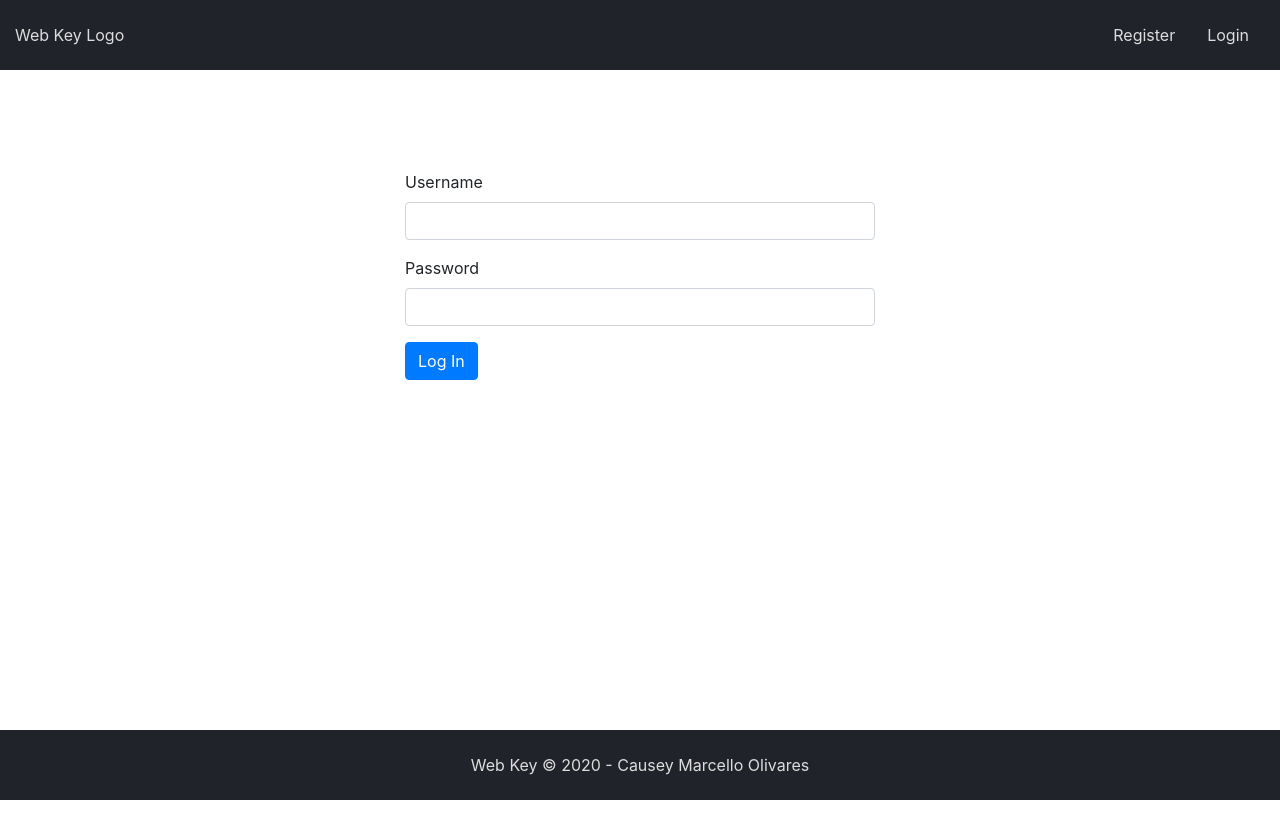
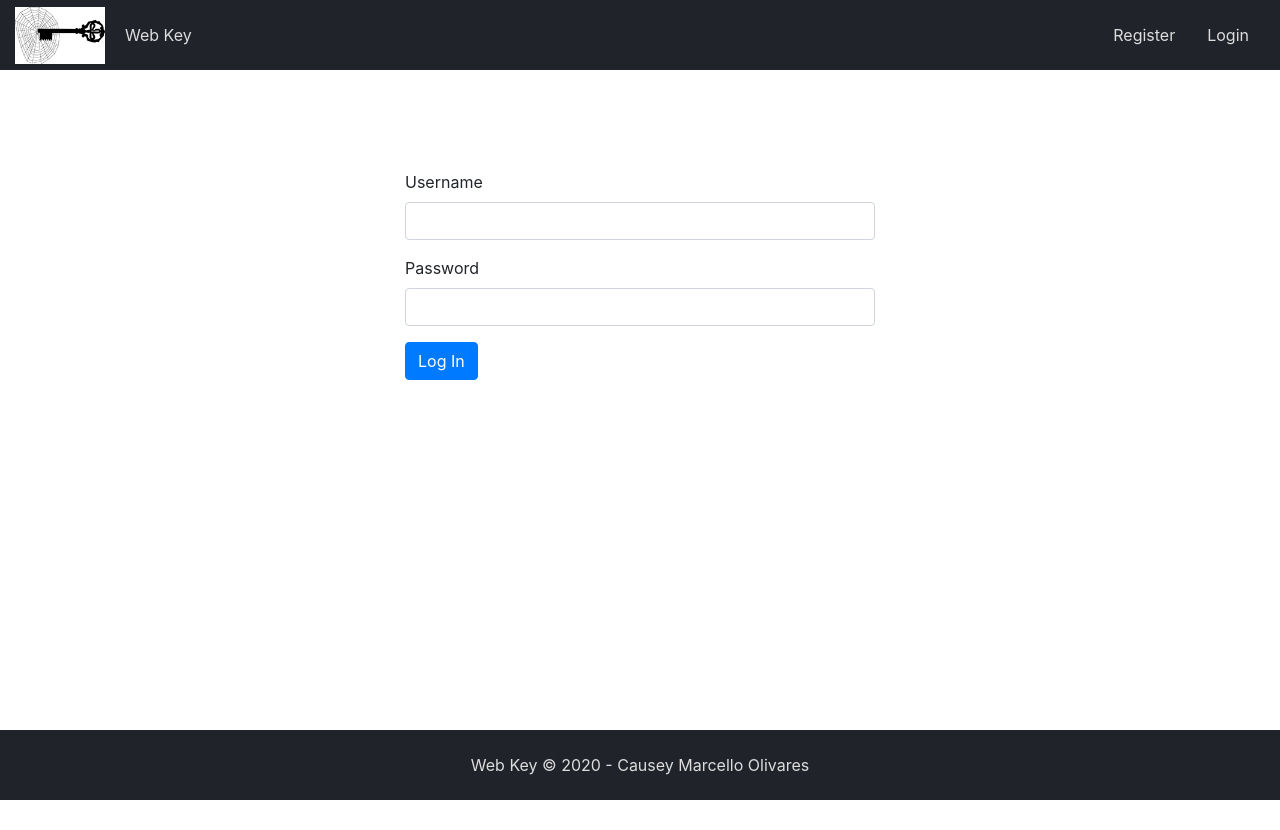
Before and after one commit to nico-olivares/webkey, a React (Create React App) app: page /login in a window 1280 px wide. Built offline with nearby package versions, Linux system fonts and the light colour scheme; no server answers.

Commit message:
finished. The only thing left is to clean up

```diff
--- a/public/index.html
+++ b/public/index.html
@@ -3,7 +3,8 @@
 <head>
   <meta charset="UTF-8">
   <meta name="viewport" content="width=device-width, initial-scale=1.0">
-  <title>Web-Key</title>
+  <link rel="icon" href="./webkey-logo-white-150.jpg">
+  <title>Web Key</title>
   <style>
     * {
       box-sizing: border-box;
--- a/src/components/ContentHead.css
+++ b/src/components/ContentHead.css
@@ -7,3 +7,9 @@
     margin-bottom: 30px;
     padding-bottom: 10px;
 }
+
+#new-link-btns {
+    display: flex;
+    justify-content: flex-end;
+    height: 70px;
+}
--- a/src/components/ContentHead.js
+++ b/src/components/ContentHead.js
@@ -89,7 +89,7 @@ function ContentHead({ user, links = [], setLinks, setFilteredLinks }) {
 						<Form.Group className='col-md-12 col-sm-12'>
 							<Form.Label htmlFor='link-url'>URL</Form.Label>
 							<Form.Control
-								placeholder='https://'
+								placeholder='Enter a url'
 								id='link-url'
 								name='link-url'
 								type='text'
@@ -107,7 +107,7 @@ function ContentHead({ user, links = [], setLinks, setFilteredLinks }) {
 							/>
 						</Form.Group>
 						<Form.Group className='col-md-12'>
-							<Form.Label>Enter Description</Form.Label>
+							<Form.Label>Description</Form.Label>
 							<Form.Control
 								placeholder='Enter a description'
 								id='link-desc'
@@ -120,7 +120,7 @@ function ContentHead({ user, links = [], setLinks, setFilteredLinks }) {
 						<Form.Group className='col-md-12'>
 							<Form.Label htmlFor='link-tags'>Tags</Form.Label>
 							<Form.Control
-								placeholder=''
+								placeholder='Enter tags separated by a space'
 								id='link-tags'
 								name='link-tags'
 								type='text'
@@ -128,6 +128,7 @@ function ContentHead({ user, links = [], setLinks, setFilteredLinks }) {
 							/>
 						</Form.Group>
 
+							<Form.Group id='new-link-btns'>
 								<Button
 									className='d-inline-block mt-2 mb-4 mx-3'
 									variant='primary'
@@ -136,6 +137,7 @@ function ContentHead({ user, links = [], setLinks, setFilteredLinks }) {
 									Create Link
 								</Button>
 								<Button onClick={hideModal} className='d-inline-block mt-2 mb-4 mx-3' >Cancel</Button>
+							</Form.Group >
 
 					</Form>
 				</Modal.Body>
--- a/src/components/ContentLink.css
+++ b/src/components/ContentLink.css
@@ -19,3 +19,19 @@
 .floater {
     float: left;
 }
+
+.col-md-12 {
+    display: grid;
+    grid-template-columns: 1fr 6fr;
+    grid-template-rows: auto;
+}
+
+#link-desc {
+    height: 60px;
+}
+
+#update-link-btn {
+    display: flex;
+    justify-content: flex-end;
+    height: 30px;
+}
--- a/src/components/ContentLink.js
+++ b/src/components/ContentLink.js
@@ -94,7 +94,7 @@ function ContentLink({ user, key, link, setTags: setGlobalTags, setFilteredTags
 							/>
 						</Form.Group>
 						<Form.Group className='col-md-12'>
-							<Form.Label>Enter Description</Form.Label>
+							<Form.Label>Description</Form.Label>
 							<Form.Control
 								value={description}
 								id='link-desc'
@@ -114,6 +114,7 @@ function ContentLink({ user, key, link, setTags: setGlobalTags, setFilteredTags
 								onChange={onChange(setTags)}
 							/>
 						</Form.Group>
+						<Form.Group id='update-link-btn'>
 							<Accordion.Toggle className='btn-toggle' variant='link' eventKey={thisLink.id}>
 								<Button
 									className='d-inline-block mt-2 mb-4 mx-3'
@@ -123,6 +124,7 @@ function ContentLink({ user, key, link, setTags: setGlobalTags, setFilteredTags
 									Save Link
 								</Button>
 							</Accordion.Toggle>
+						</Form.Group>
 					</Form>
 				</Card.Body>
 			</Accordion.Collapse>
--- a/src/components/Header.css
+++ b/src/components/Header.css
@@ -37,3 +37,11 @@
 .nav-link:last-child {
     padding-right: 0;;
 }
+
+#webkey-logo {
+    width: 90px;
+}
+
+#webkey-logo-label {
+    margin-left: 20px;
+}
--- a/src/components/Header.js
+++ b/src/components/Header.js
@@ -23,7 +23,8 @@ function Header({user, setUser}) {
         <Container id="header" fluid={true}>
             <Row>
                 <Col id="logo" md={6} sm={12}>
-                    <div>Web Key Logo</div>
+                    <img id='webkey-logo' src={require('../components/webkey-logo-white-150.jpg')} alt='spider web with key pointing at it' />
+                    <div id='webkey-logo-label' >Web Key</div>
                 </Col>
                 <Col id="info" md={6} sm={12}>
                     <Navbar>
```
Also changed, not shown: public/webkey-logo-white-150.jpg (added). Lines whose indentation alone changed are shown as unchanged.
